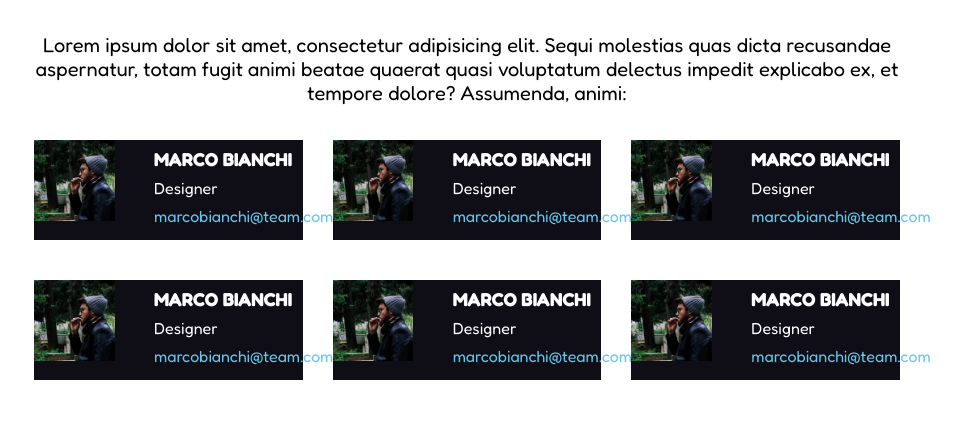
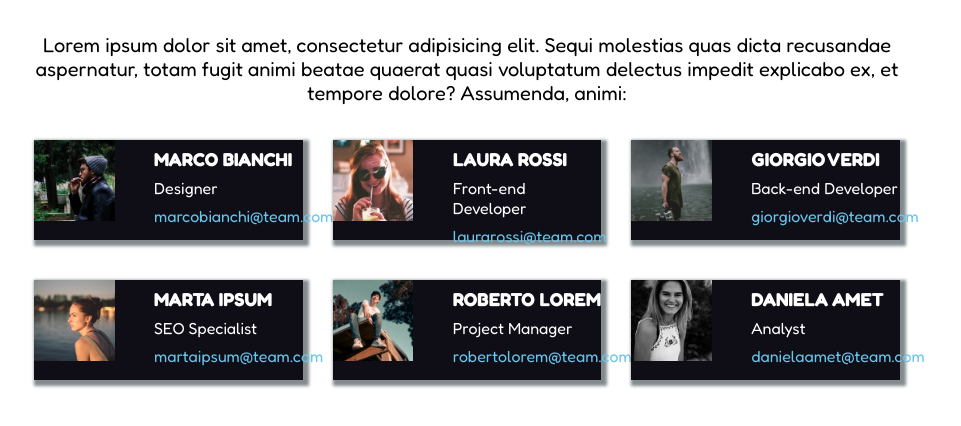
Before and after one commit to MicheleLafronza/html-css-float-cards, a plain HTML site: page index.html in a window 1280 px wide. Shown: the part 110-536 px from the top of the page, without its empty margins (173-1134 px from the left). Drawn offline with Linux system fonts and the light colour scheme.

Commit message:
esercizio completato

```diff
--- a/css/style.css
+++ b/css/style.css
@@ -47,6 +47,7 @@ header > p {
     float: left;
     margin: 0px 15px 40px 15px;
     margin-bottom: 40px;
+    box-shadow: 3px 3px 3px 3px rgba(132,139,142,255);
 
 
 }
--- a/index.html
+++ b/index.html
@@ -22,10 +22,13 @@
         <!-- inizio main -->
         <main>
             <section>
+
+                <!-- clearfix -->
                 <div class="clearfix">
 
+                    <!-- inizio riquadri personale -->
                     <div class="col">
-                            <img class="avatar" src="img/male1.png" alt="">
+                        <img class="avatar" src="img/male1.png" alt="foto Marco Bianchi">
                         <div class="infoppl">
                             <h3 class="name">MARCO BIANCHI</h3>
                             <div class="role">Designer</div>
@@ -34,51 +37,53 @@
                     </div>
 
                     <div class="col">
-                        <img class="avatar" src="img/male1.png" alt="">
+                        <img class="avatar" src="img/female1.png" alt="foto Laura Rossi">
                         <div class="infoppl">
-                                <h3 class="name">MARCO BIANCHI</h3>
-                                <div class="role">Designer</div>
-                                <div class="mail">marcobianchi&commat;team.com</div>
+                            <h3 class="name">LAURA ROSSI</h3>
+                            <div class="role">Front-end Developer</div>
+                            <div class="mail">laurarossi&commat;team.com</div>
                         </div>
                     </div>
 
                     <div class="col">
-                        <img class="avatar" src="img/male1.png" alt="">
+                        <img class="avatar" src="img/male2.png" alt="foto Giorgio Verdi">
                         <div class="infoppl">
-                                <h3 class="name">MARCO BIANCHI</h3>
-                                <div class="role">Designer</div>
-                                <div class="mail">marcobianchi&commat;team.com</div>
+                            <h3 class="name">GIORGIO VERDI</h3>
+                            <div class="role">Back-end Developer</div>
+                            <div class="mail">giorgioverdi&commat;team.com</div>
                         </div>
                     </div>
 
                     <div class="col">
-                        <img class="avatar" src="img/male1.png" alt="">
+                        <img class="avatar" src="img/female2.png" alt="foto Marta Ipsum">
                         <div class="infoppl">
-                                <h3 class="name">MARCO BIANCHI</h3>
-                                <div class="role">Designer</div>
-                                <div class="mail">marcobianchi&commat;team.com</div>
+                            <h3 class="name">MARTA IPSUM</h3>
+                            <div class="role">SEO Specialist</div>
+                            <div class="mail">martaipsum&commat;team.com</div>
                         </div>
                     </div>
 
                     <div class="col">
-                        <img class="avatar" src="img/male1.png" alt="">
+                        <img class="avatar" src="img/male3.png" alt="foto Roberto Lorem">
                         <div class="infoppl">
-                                <h3 class="name">MARCO BIANCHI</h3>
-                                <div class="role">Designer</div>
-                                <div class="mail">marcobianchi&commat;team.com</div>
+                            <h3 class="name">ROBERTO LOREM</h3>
+                            <div class="role">Project Manager</div>
+                            <div class="mail">robertolorem&commat;team.com</div>
                         </div>
                     </div>
 
                     <div class="col">
-                        <img class="avatar" src="img/male1.png" alt="">
+                        <img class="avatar" src="img/female3.png" alt="foto Daniela Amet">
                         <div class="infoppl">
-                                <h3 class="name">MARCO BIANCHI</h3>
-                                <div class="role">Designer</div>
-                                <div class="mail">marcobianchi&commat;team.com</div>
+                            <h3 class="name">DANIELA AMET</h3>
+                            <div class="role">Analyst</div>
+                            <div class="mail">danielaamet&commat;team.com</div>
                         </div>
                     </div>
+                    <!-- /fine riquadri personale -->
 
                 </div>
+                <!-- /fine clearfix -->
             </section>
         </main>
         <!-- /fine main -->
```
Lines whose indentation alone changed are shown as unchanged.
